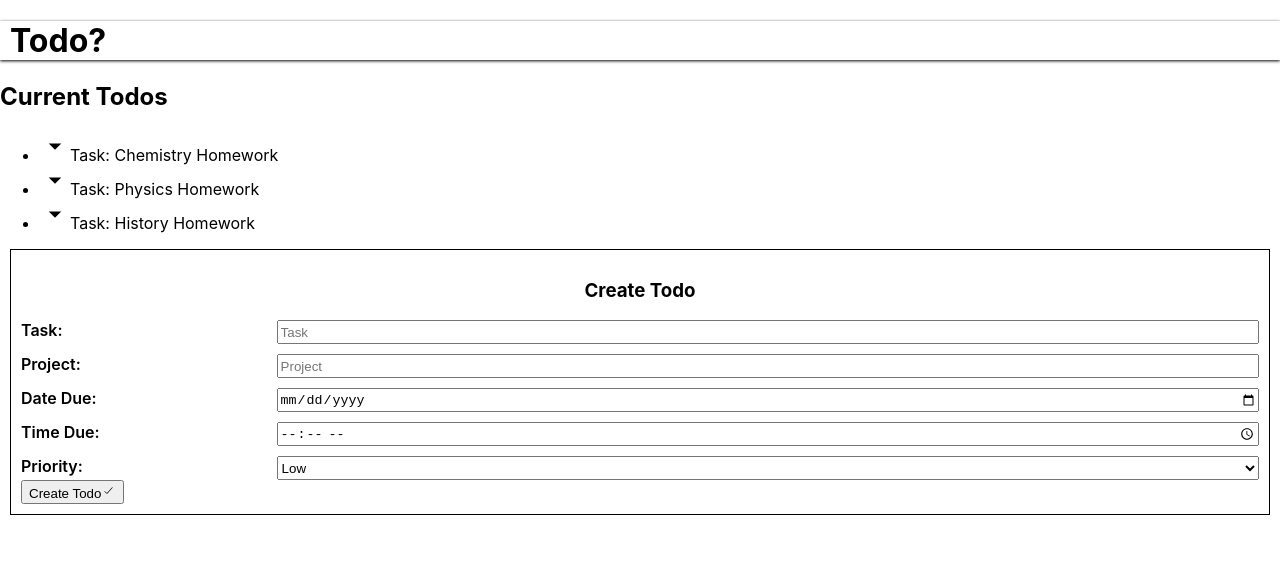
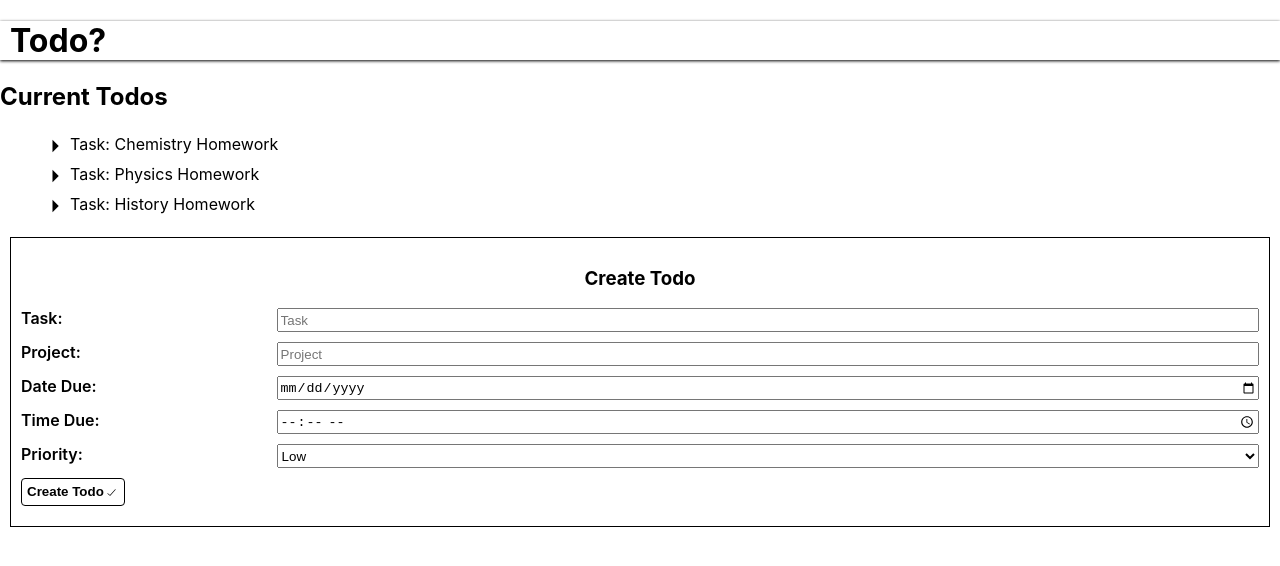
Before and after one commit to usama-bit137/todo-list, a React (Create React App) app: page / in a window 1280 px wide. Shown: the top 566 px of the page. Built offline with nearby package versions, Linux system fonts and the light colour scheme.

Commit message:
Styles improved.

```diff
--- a/src/styles/Form.css
+++ b/src/styles/Form.css
@@ -24,6 +24,20 @@ form {
   font-weight: 600;
 }
 
-#submit {
+.submit {
   font-weight: 600;
+
+  padding: 5px;
+  border: 1px solid black;
+  border-radius: 4px;
+  margin: 10px auto;
+  background-color: white;
 }
+
+.icon {
+  vertical-align: middle;
+}
+
+.dropdown--inactive {
+  transform: rotate(-90deg);
+}
--- a/src/styles/Todo.css
+++ b/src/styles/Todo.css
@@ -0,0 +1,17 @@
+.todo {
+  list-style-type: none;
+}
+
+.edit,
+.remove {
+  border-radius: 50px;
+  border: 0;
+  background-color: rgb(73, 115, 148);
+  margin: 5px;
+  padding: 5px;
+}
+
+.remove {
+  border: 0;
+  background-color: rgb(172, 79, 79);
+}
```
